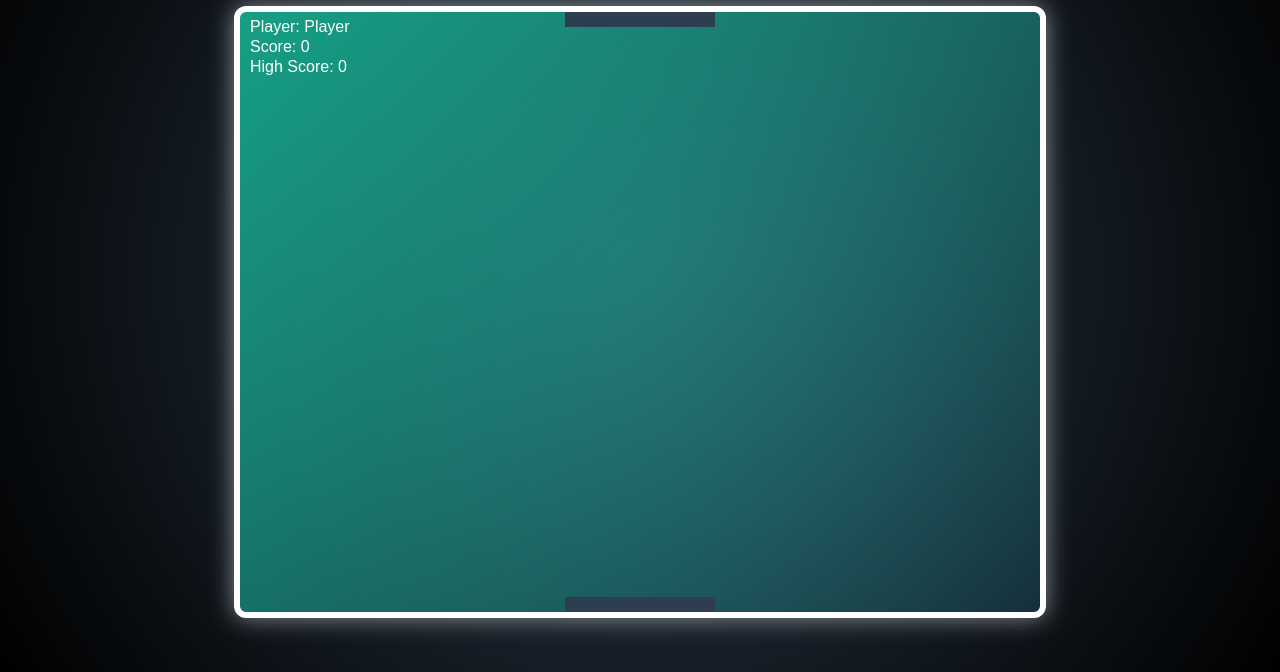
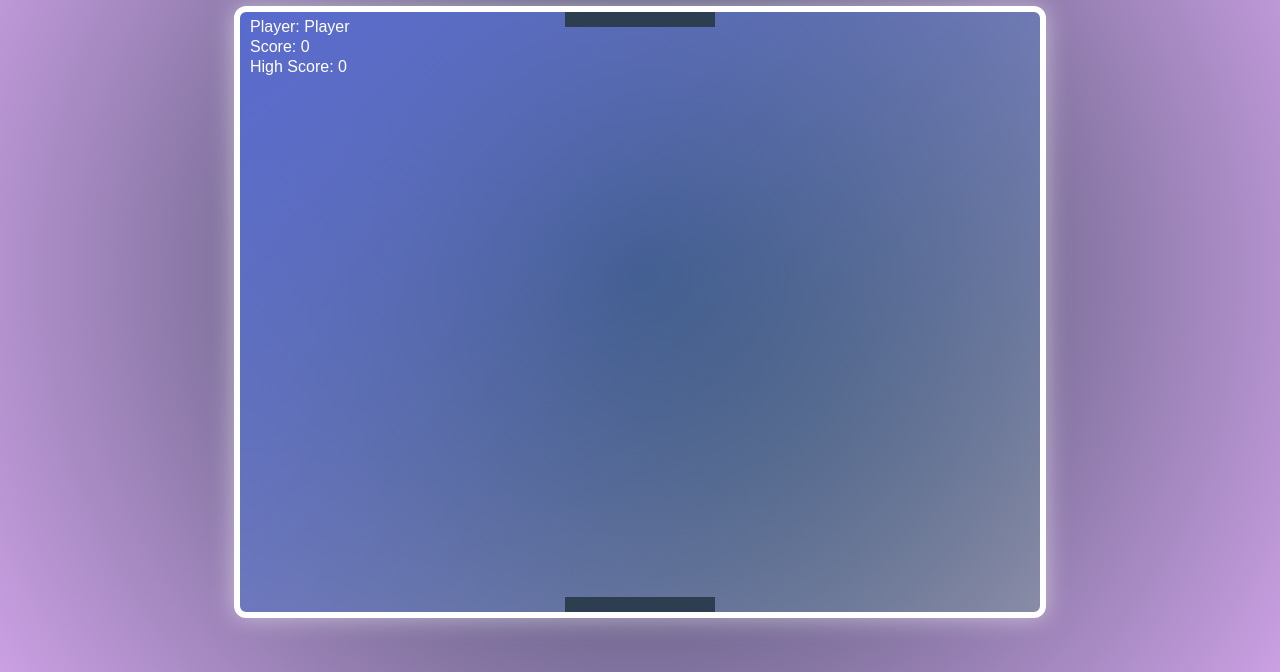
Before and after one commit to HarshitParadeva/Ping-Pong-Game, a website: page index.html in a window 1280 px wide. Shown: the part 128-800 px from the top of the page. Drawn offline with Linux system fonts and the light colour scheme.

Commit message:
first commit

```diff
--- a/src/styles.css
+++ b/src/styles.css
@@ -6,7 +6,7 @@ body {
   align-items: center;
   justify-content: center;
   height: 100vh;
-  background: radial-gradient(circle, #2c3e50, #000000);
+  background: radial-gradient(circle, #2c3e50, #9b49ca85);
   font-family: 'Poppins', sans-serif;
   color: white;
   text-align: center;
@@ -31,7 +31,7 @@ h1 {
 
 /* Canvas */
 canvas {
-  background: linear-gradient(135deg, #16a085, #3fcaf427);
+  background: linear-gradient(135deg, #586ace, #32c25127);
   border: 6px solid white;
   border-radius: 12px;
   box-shadow: 0px 0px 25px rgba(255, 255, 255, 0.5);
--- a/src/utils.js
+++ b/src/utils.js
@@ -10,6 +10,6 @@ function checkHighScore() {
     let highScore = getHighScore();
     if (score > highScore) {
         setHighScore(score);
-        alert(`🎉 New High Score: ${score}!`);  // ✅ Fixed backticks
+        alert(`🎉 New High Score: ${score}!`);
     }
 }
```
